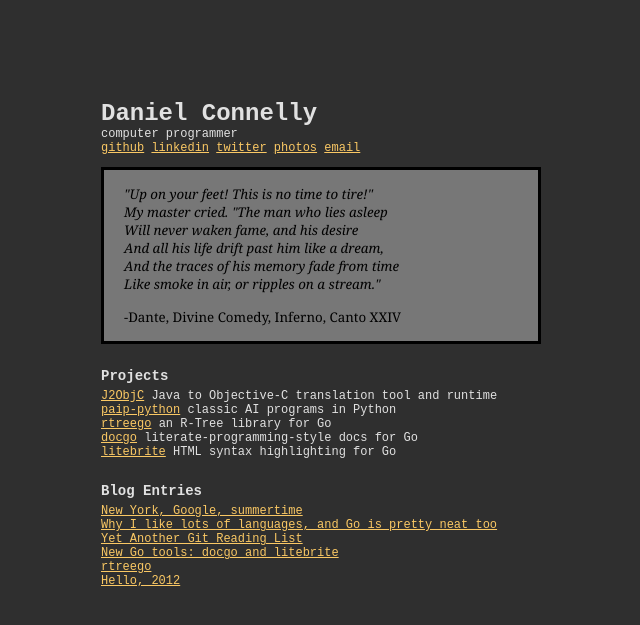
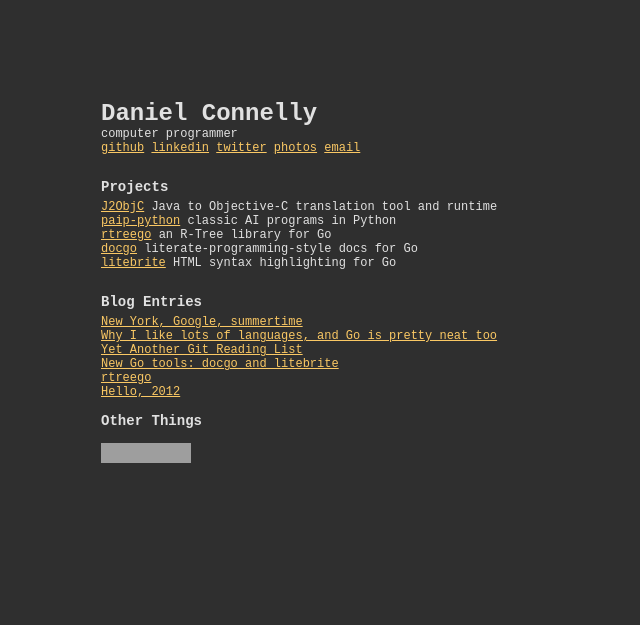
Before and after one commit to dhconnelly/dhconnelly.github.io, a Jekyll site: the page built from index.html, in a window 1280 px wide. Shown: the top 625 px of the page, without its empty margins (299-939 px from the left). Built offline with Jekyll 4.4.1, drawn with Linux system fonts in a browser that asks for light colours; some web fonts are replaced; grey boxes are pictures that could not be loaded.

```diff
--- a/index.html
+++ b/index.html
@@ -13,17 +13,6 @@ layout: default
     <a href="photos.html">photos</a>
     <a href="mailto:dhconnelly@gmail.com">email</a>
   </nav>
-
-<blockquote id="topquote">
-<pre>"Up on your feet! This is no time to tire!"
-My master cried. "The man who lies asleep
-Will never waken fame, and his desire
-And all his life drift past him like a dream,
-And the traces of his memory fade from time
-Like smoke in air, or ripples on a stream."</pre>
-<div class="attribution">-Dante, Divine Comedy, Inferno, Canto XXIV</div>
-</blockquote>
-
 </header>
 
 <section class="main-section" id="projects">
@@ -69,3 +58,8 @@ Like smoke in air, or ripples on a stream."</pre>
 	2012</a></li>
   </ul>
 </section>
+
+<footer>
+  <h3>Other Things</h3>
+  <a href="http://internetdefenseleague.org"><img src="http://internetdefenseleague.org/images/badges/final/footer_badge.png" alt="Member of The Internet Defense League" /></a>
+</footer>
```
Also changed, not shown: _layouts/default.html (+12 -0 lines).
